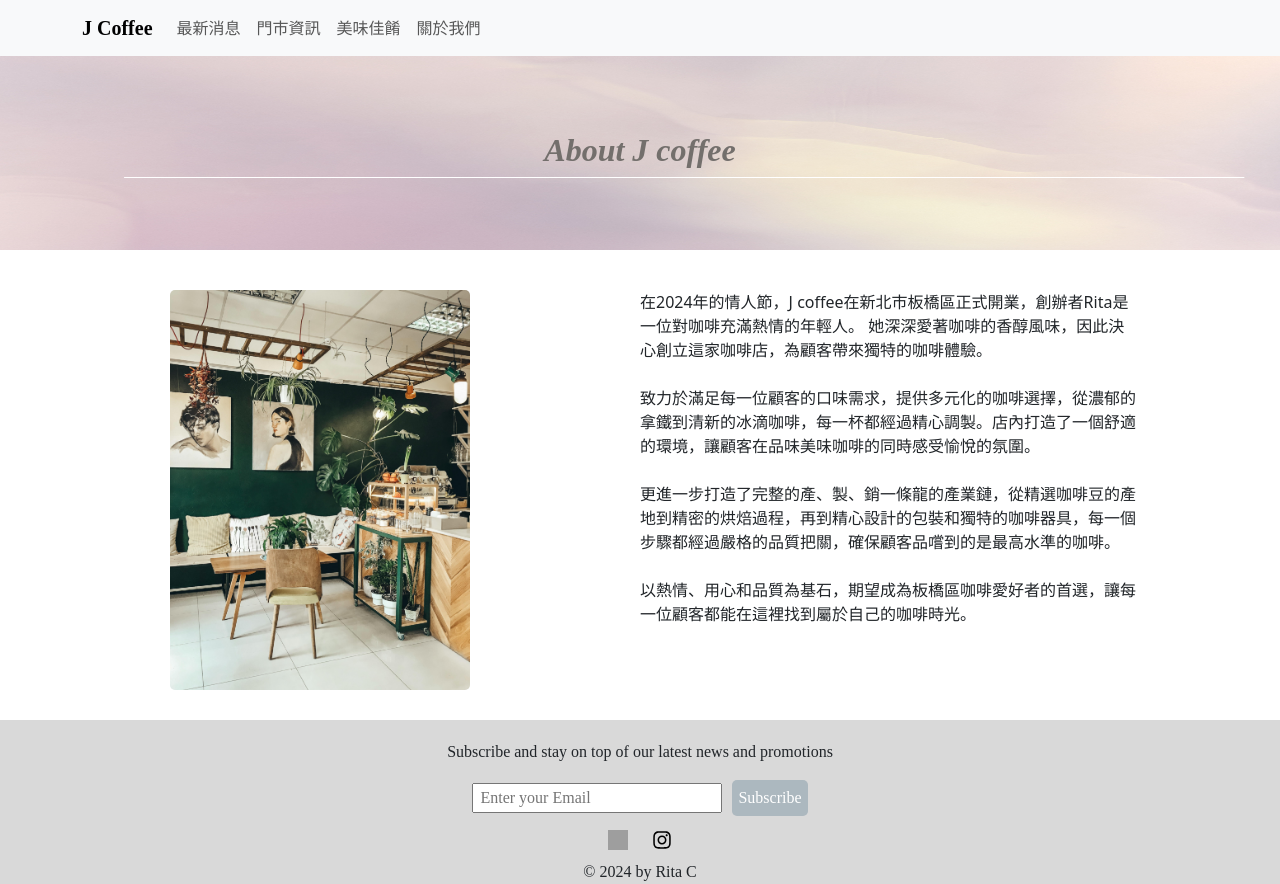
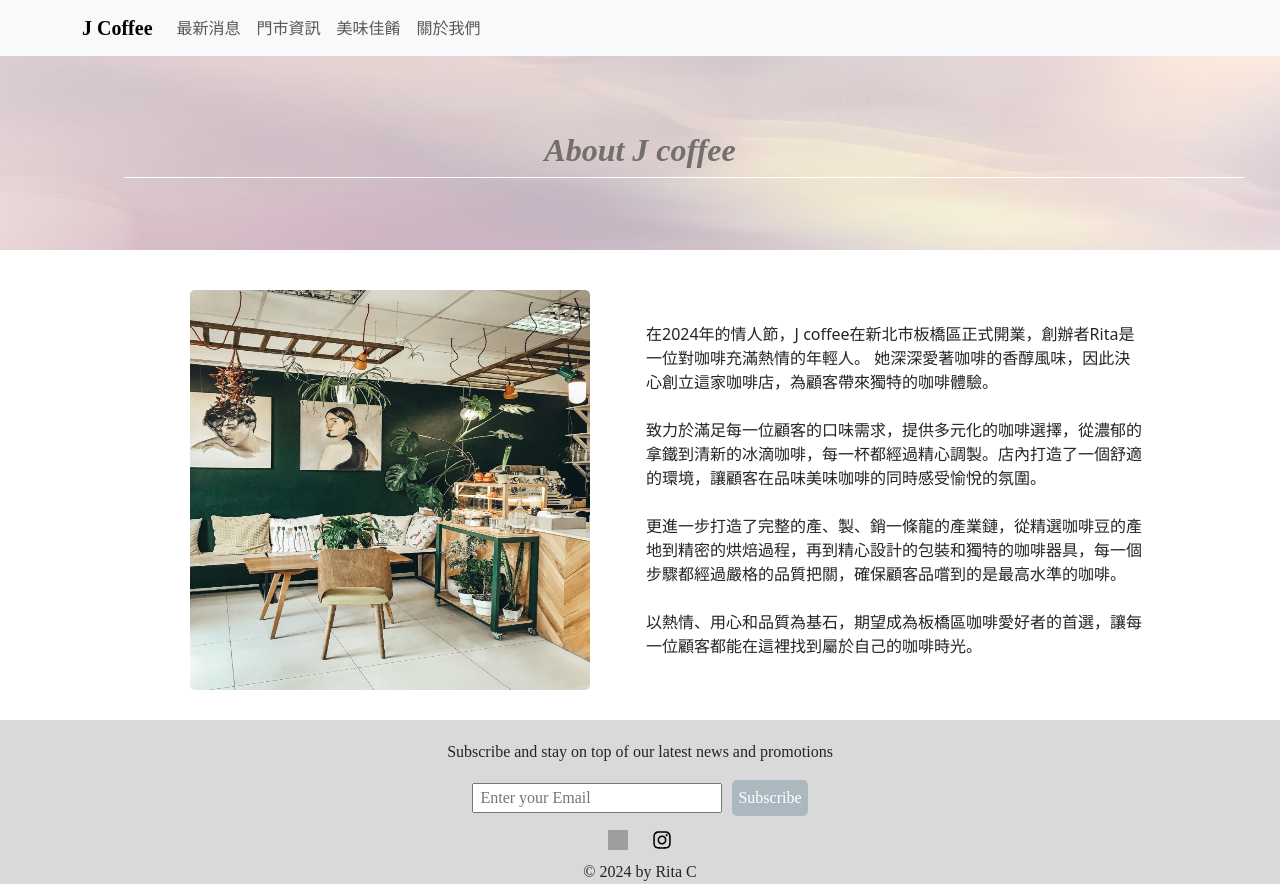
Before and after one commit to ritacc12/CoffeeShop, a React (Vite) app: page /about in a window 1280 px wide. Built offline with nearby package versions, Linux system fonts and the light colour scheme; grey boxes are pictures that could not be loaded.

Commit message:
adjust the font and layout

```diff
--- a/src/page/About.jsx
+++ b/src/page/About.jsx
@@ -5,13 +5,12 @@ export default function About() {
   return (
     <>
       <Title title="About J coffee"></Title>
-
-      <div className="About">
+      <div className="About noto-serif-tc">
         <div className="shop_img">
           <img
             src="/pictures/shop.jpg"
             alt="shop"
-            style={{ height: "400px", borderRadius: "5px" }}
+            style={{ height: "400px", width: "400px", borderRadius: "5px" }}
           ></img>
         </div>
         <div className="shop_story">
--- a/src/styles/About.css
+++ b/src/styles/About.css
@@ -3,19 +3,20 @@
 .About{
   display: flex;
   flex-direction: row;
-  justify-content: flex-start;
+  justify-content: center;
   margin-top: 40px;
 }
 .shop_img{
-  width: 50%;
+  width: 40%;
   float: left;
-  /* padding-left: 20px; */
 }
 .shop_story{
-  width: 50%;
+  width: 60%;
   float: right;
   max-width: 500px;
   text-align: left;
+  display: flex;
+  align-items: center;
 }
 
 @media screen and (max-width: 768px){
```
